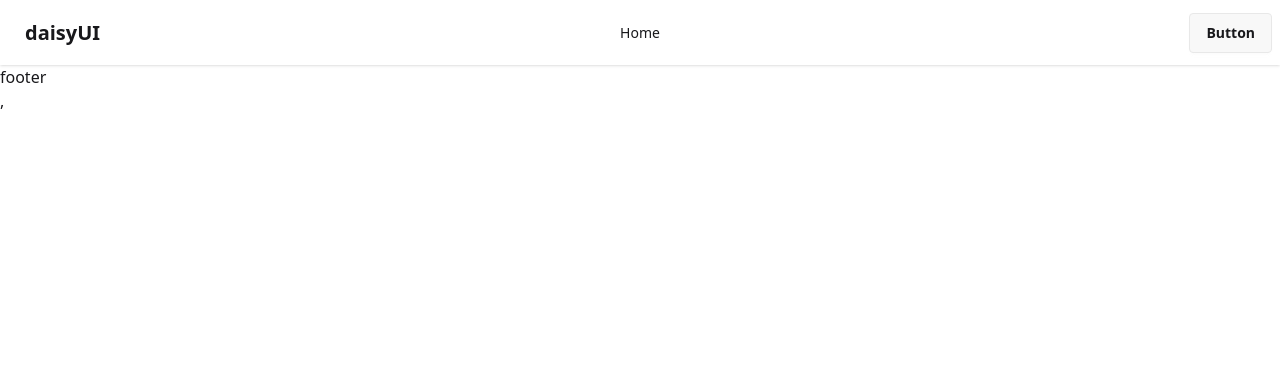
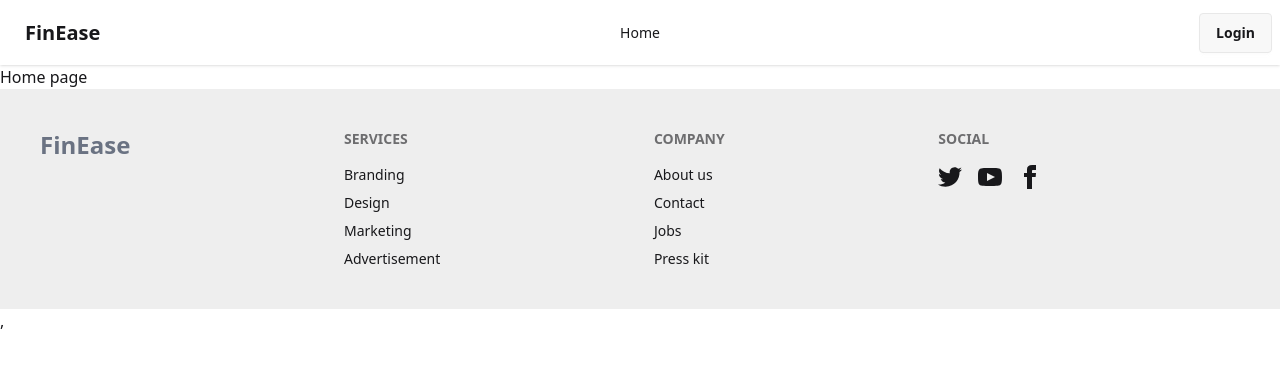
Before and after one commit to RatulFuad/FinEase-client, a React (Vite) app: page / in a window 1280 px wide. Shown: the top 368 px of the page. Built offline with nearby package versions, Linux system fonts and the light colour scheme.

Commit message:
complete footer item

```diff
--- a/index.html
+++ b/index.html
@@ -1,5 +1,5 @@
 <!doctype html>
-<html lang="en">
+<html lang="en" data-theme="light">
   <head>
     <meta charset="UTF-8" />
     <link rel="icon" type="image/svg+xml" href="/vite.svg" />
--- a/src/pages/Footer.jsx
+++ b/src/pages/Footer.jsx
@@ -2,9 +2,64 @@
 
 const Footer = () => {
     return (
-        <div>
-            footer
-        </div>
+      <footer className="footer sm:footer-horizontal bg-base-300 text-base-content p-10">
+        <nav>
+
+          <h6 className="text-2xl font-bold text-gray-500">FinEase</h6>
+        </nav>
+        <nav>
+          <h6 className="footer-title">Services</h6>
+          <a className="link link-hover">Branding</a>
+          <a className="link link-hover">Design</a>
+          <a className="link link-hover">Marketing</a>
+          <a className="link link-hover">Advertisement</a>
+        </nav>
+        <nav>
+          <h6 className="footer-title">Company</h6>
+          <a className="link link-hover">About us</a>
+          <a className="link link-hover">Contact</a>
+          <a className="link link-hover">Jobs</a>
+          <a className="link link-hover">Press kit</a>
+        </nav>
+        <nav>
+          <h6 className="footer-title">Social</h6>
+          <div className="grid grid-flow-col gap-4">
+            <a>
+              <svg
+                xmlns="http://www.w3.org/2000/svg"
+                width="24"
+                height="24"
+                viewBox="0 0 24 24"
+                className="fill-current"
+              >
+                <path d="M24 4.557c-.883.392-1.832.656-2.828.775 1.017-.609 1.798-1.574 2.165-2.724-.951.564-2.005.974-3.127 1.195-.897-.957-2.178-1.555-3.594-1.555-3.179 0-5.515 2.966-4.797 6.045-4.091-.205-7.719-2.165-10.148-5.144-1.29 2.213-.669 5.108 1.523 6.574-.806-.026-1.566-.247-2.229-.616-.054 2.281 1.581 4.415 3.949 4.89-.693.188-1.452.232-2.224.084.626 1.956 2.444 3.379 4.6 3.419-2.07 1.623-4.678 2.348-7.29 2.04 2.179 1.397 4.768 2.212 7.548 2.212 9.142 0 14.307-7.721 13.995-14.646.962-.695 1.797-1.562 2.457-2.549z"></path>
+              </svg>
+            </a>
+            <a>
+              <svg
+                xmlns="http://www.w3.org/2000/svg"
+                width="24"
+                height="24"
+                viewBox="0 0 24 24"
+                className="fill-current"
+              >
+                <path d="M19.615 3.184c-3.604-.246-11.631-.245-15.23 0-3.897.266-4.356 2.62-4.385 8.816.029 6.185.484 8.549 4.385 8.816 3.6.245 11.626.246 15.23 0 3.897-.266 4.356-2.62 4.385-8.816-.029-6.185-.484-8.549-4.385-8.816zm-10.615 12.816v-8l8 3.993-8 4.007z"></path>
+              </svg>
+            </a>
+            <a>
+              <svg
+                xmlns="http://www.w3.org/2000/svg"
+                width="24"
+                height="24"
+                viewBox="0 0 24 24"
+                className="fill-current"
+              >
+                <path d="M9 8h-3v4h3v12h5v-12h3.642l.358-4h-4v-1.667c0-.955.192-1.333 1.115-1.333h2.885v-5h-3.808c-3.596 0-5.192 1.583-5.192 4.615v3.385z"></path>
+              </svg>
+            </a>
+          </div>
+        </nav>
+      </footer>
     );
 };
 
--- /dev/null
+++ b/src/pages/HomePage.jsx
@@ -0,0 +1,11 @@
+import React from 'react';
+
+const HomePage = () => {
+    return (
+        <div>
+                Home page
+        </div>
+    );
+};
+
+export default HomePage;
--- a/src/pages/Navbar.jsx
+++ b/src/pages/Navbar.jsx
@@ -33,7 +33,7 @@
 
             </ul>
           </div>
-          <a className="btn btn-ghost text-xl">daisyUI</a>
+          <a className="btn btn-ghost text-xl">FinEase</a>
         </div>
         <div className="navbar-center hidden lg:flex">
           <ul className="menu menu-horizontal px-1">
@@ -45,7 +45,7 @@
           </ul>
         </div>
         <div className="navbar-end">
-          <a className="btn">Button</a>
+          <a className="btn">Login</a>
         </div>
       </div>
     );
--- a/src/routes/Routes.jsx
+++ b/src/routes/Routes.jsx
@@ -1,10 +1,17 @@
 import { createBrowserRouter } from "react-router";
 import Home from "../components/Home";
+import HomePage from "../pages/HomePage";
 
 const router = createBrowserRouter([
   {
     path: "/",
     element: <Home></Home>,
+    children:[
+        {
+            index: true,
+            element: <HomePage></HomePage>
+        }
+    ]
   },
 ]);
 
```
